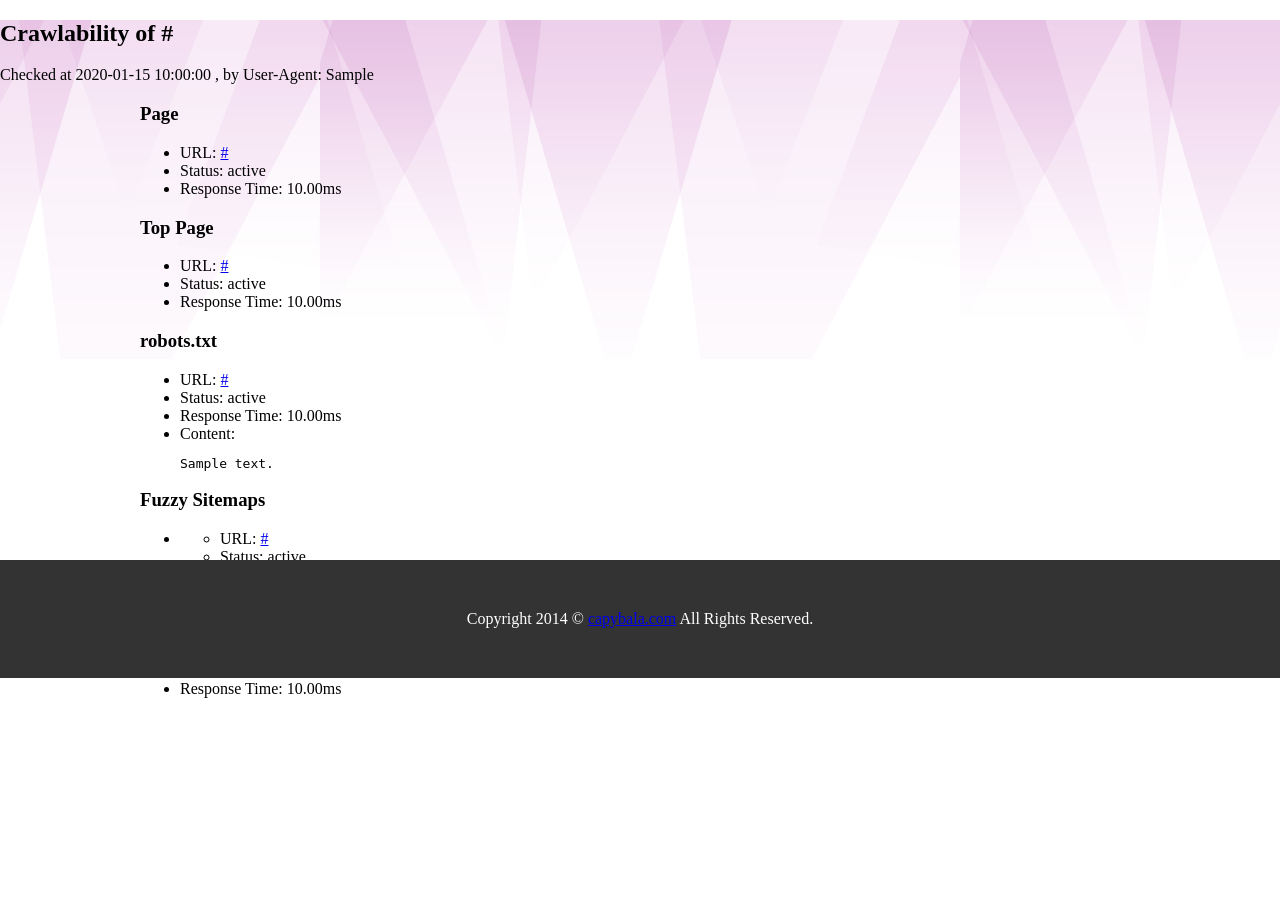
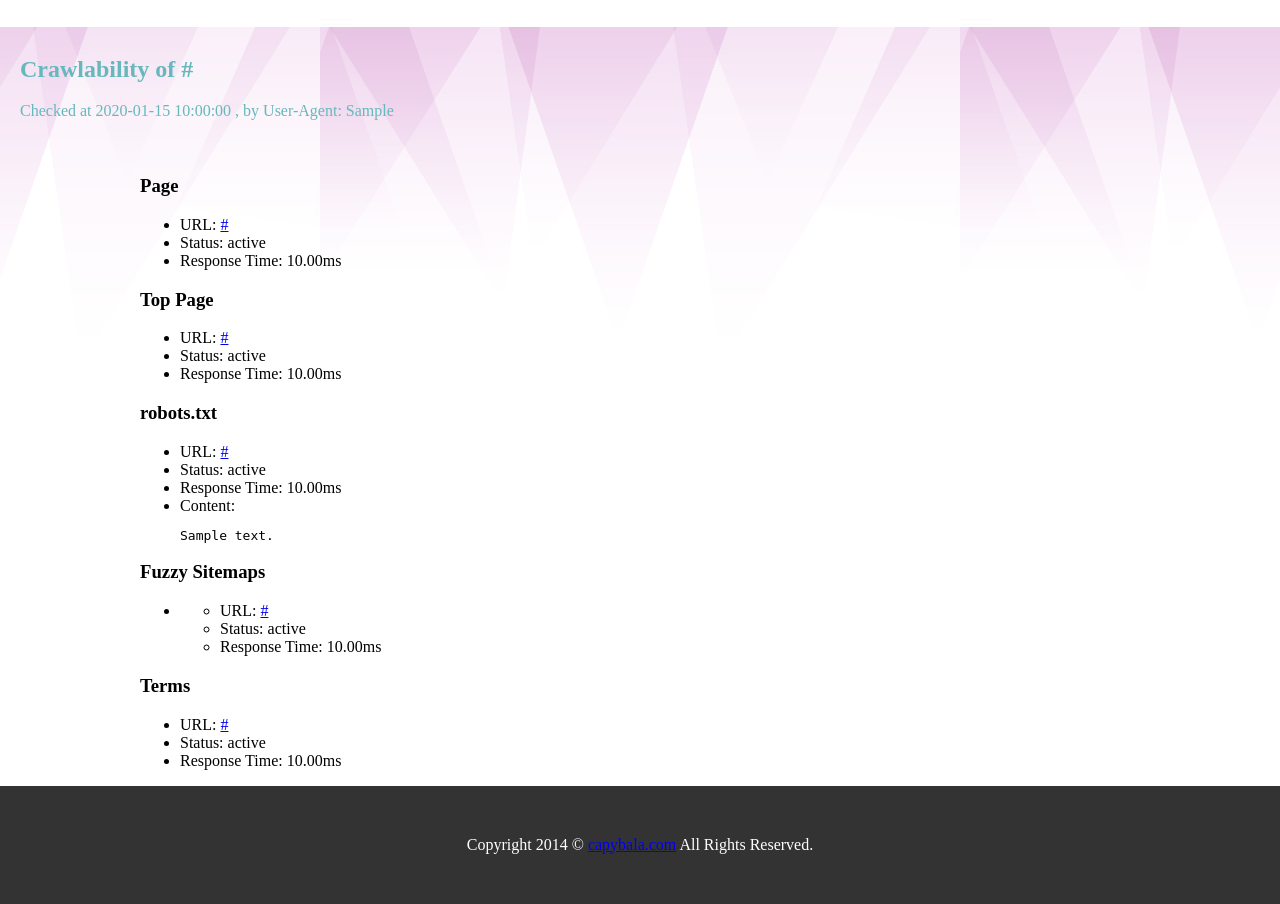
Before and after one commit to capybala/crawlability, a Python web app: template templates/result.html in a window 1280 px wide. Shown: the part 122-1026 px from the top of the page. Before the commit the page ends 820 px from the top, so only its background shows below. Run offline with Jinja, Linux system fonts and the light colour scheme; the template is opened without the code that fills it: most values are stand-ins (such as "Sample title", 1, 10 or a date in 2020).

Commit message:
image update

```diff
--- a/static/screen.css
+++ b/static/screen.css
@@ -56,6 +56,7 @@ section {
 /* result.html */
 #result section{
 	padding: 50px 0;
+	text-align:center;
 }
 
 #result article{
@@ -64,14 +65,23 @@ section {
 	margin: 0 auto;
 }
 
+#result .info{
+	padding:20px;
+	background-color: rgba(255 255 255 0.8);
+	color: #66b8bc;
+}
+
 /*footer*/
 footer{
-	position:fixed;
-	bottom: 0;
-	left: 0;
 	width: 100%;
 	padding: 50px 0;
 	background: #333;
 	color: #fff;
 	text-align:center;
 }
+
+#top footer{
+	position:fixed;
+	bottom: 0;
+	left: 0;
+}
--- a/templates/result.html
+++ b/templates/result.html
@@ -15,10 +15,10 @@
 
 {% block content %}
 <section id="result">
-<h2>Crawlability of {{ c.page.url }}</h2>
-
-<p>Checked at {{ c.page.started_at.strftime('%Y-%m-%d %H:%M:%S %Z') }}, by User-Agent: {{ c.page.user_agent }}</p>
-
+<div class="info">
+	<h2>Crawlability of {{ c.page.url }}</h2>
+	<p>Checked at {{ c.page.started_at.strftime('%Y-%m-%d %H:%M:%S %Z') }}, by User-Agent: {{ c.page.user_agent }}</p>
+</div>
 <article>
 	<h3>Page</h3>
 	<ul>
```
Also changed, not shown: static/images/header.jpg.
